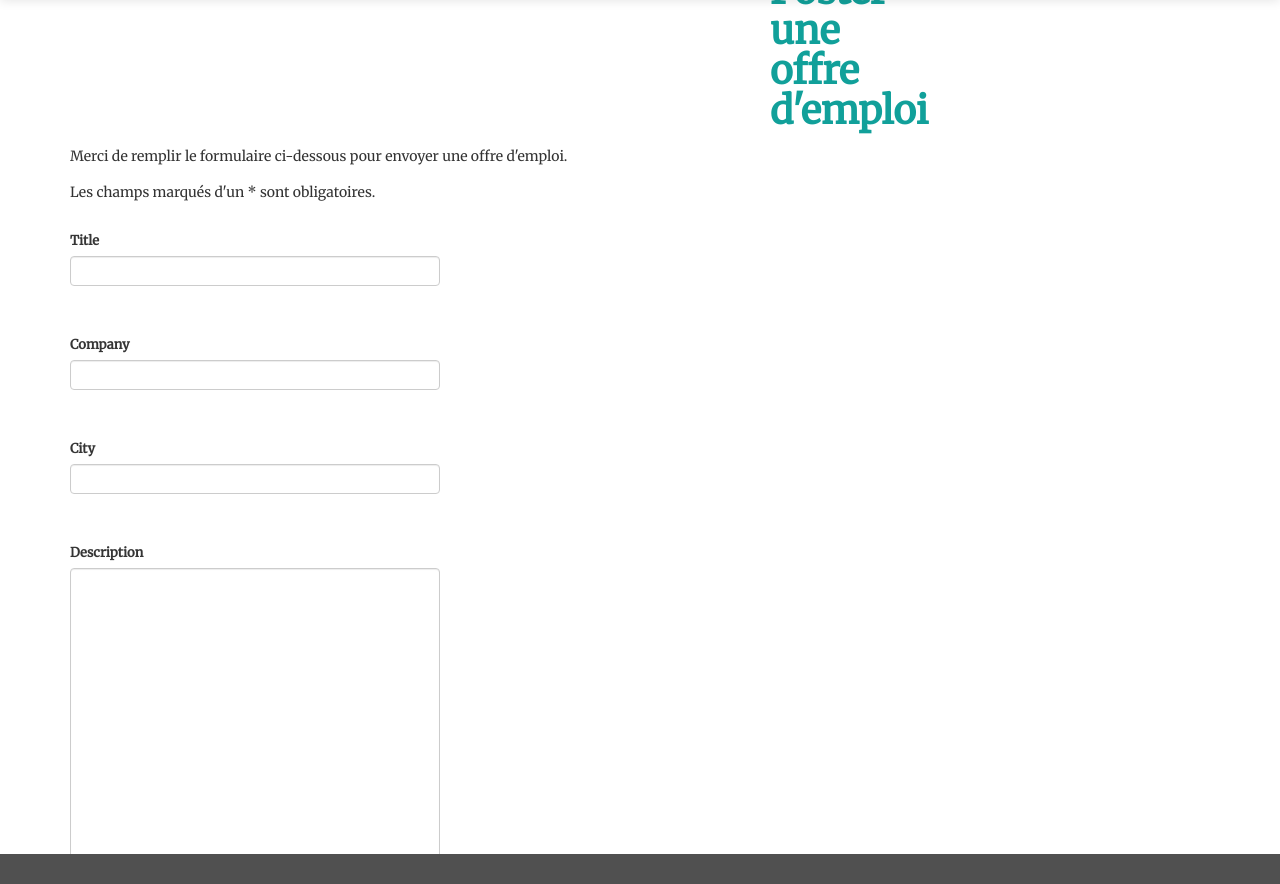
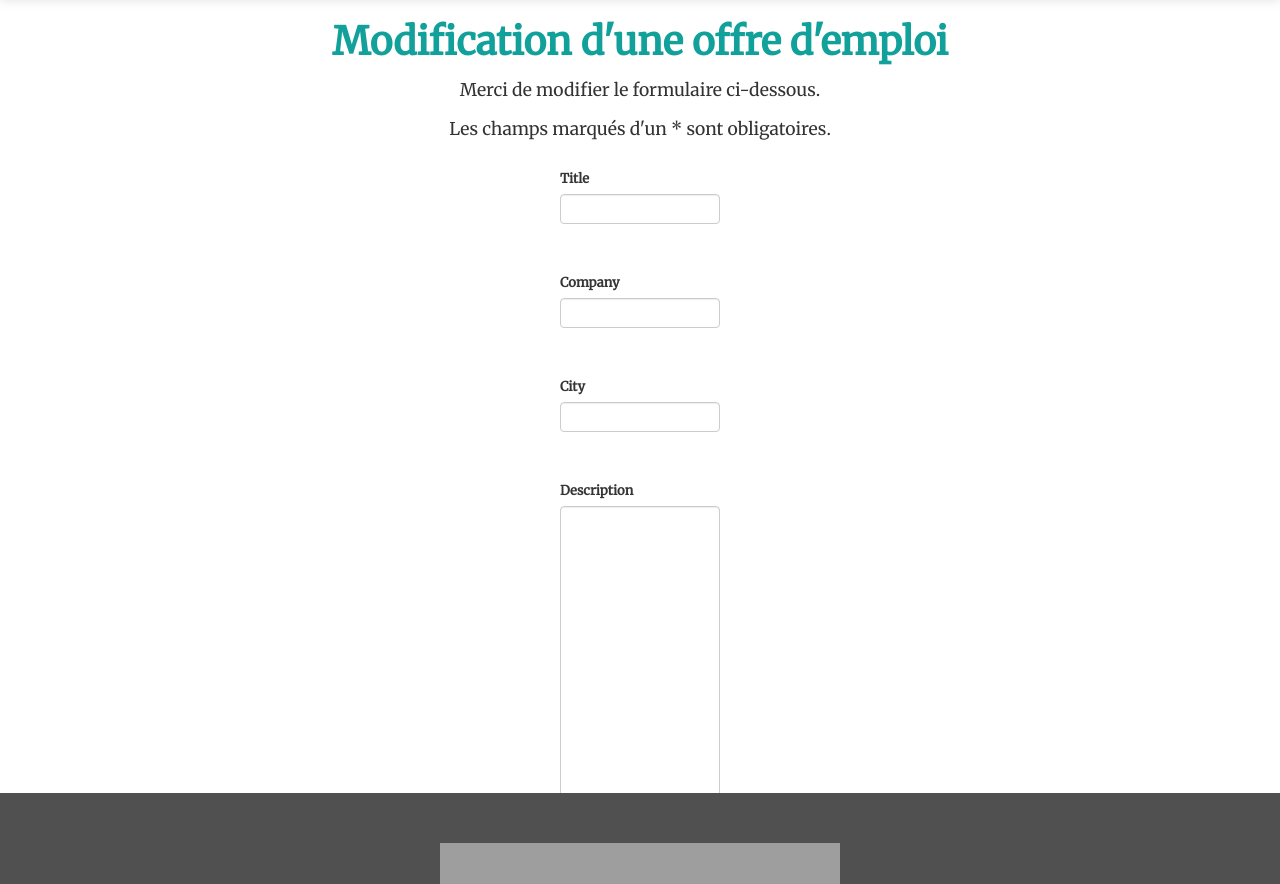
Before and after one commit to Pierrebory/project_forum, a PHP site: template views/modification.jobOffert.html.twig in a window 1280 px wide. Shown: the part 68-952 px from the top of the page. Run offline with PHP 8.4, Linux system fonts and the light colour scheme; the template is opened without the code that fills it, so the values that code supplies are empty; form fields are guessed from the names that the template uses; some libraries are stand-ins or nearby versions; grey boxes are pictures that could not be loaded.

Commit message:
mise en page de toutes les pages

```diff
--- a/src/controller/HomeController.php
+++ b/src/controller/HomeController.php
@@ -931,6 +931,7 @@ class HomeController{
          if($user->getId() != $alumniId){
             //si l'utilisateur n'est pas l'auteur: accès interdit
             return $app['twig']->render('accesrestreint.html.twig');
+
         }
         //on crée le formulaire et on lui passe l'article en paramètre
         //il va utiliser $article pour pré remplir les champs
@@ -942,6 +943,7 @@ class HomeController{
             //si le formulaire a été soumis
             //on update avec les données envoyées par l'utilisateur
             $app['dao.joboffers']->updateJobModif($id, $jobOffert);
+             $app['session']->getFlashBag()->add('success', 'Modification effectuée ! ');
         }
 
        return $app['twig']->render('modification.jobOffert.html.twig', array(
--- a/views/contact.html.twig
+++ b/views/contact.html.twig
@@ -69,7 +69,7 @@
                     </h4>
                 </div><br>
                 <div class="form-group" class="col-sm-12" style="margin-left: 60em; margin-right: 60em">
-                    <input type="submit" class="btn btn-primary btn-lg" value="Envoyer" style="background: #2f96b4;"/>
+                    <input type="submit" class="button" value="Envoyer">
                 </div>
             {{ form_end(contactForm) }}
         </div>
--- a/views/modification.jobOffert.html.twig
+++ b/views/modification.jobOffert.html.twig
@@ -2,18 +2,21 @@
 
 
 
-		{% block title %}Formulaire d'envoi d'une offre d'emploi{% endblock %}
+		{% block title %}Modification d'une offre d'emploi{% endblock %}
 
 
 		{% block content %}
 
 
 
+             <blockquote class="blockquote text-center" style="margin-top: 5em;">
+            <h1>Modification d'une offre d'emploi</h1>
 
-            <h1 style="margin-left: 20em; margin-right: 20em; margin-top: 1em;">Poster une offre d'emploi</h1>
+            <p style="margin-top: 1em;">Merci de modifier le formulaire ci-dessous.</p>
+            <p style="margin-top: 1em;">Les champs marqués d'un * sont obligatoires.</p>
 
-            <p style="margin-left: 5em; margin-right: 20em; margin-top: 1em;">Merci de remplir le formulaire ci-dessous pour envoyer une offre d'emploi.</p>
-            <p style="margin-left: 5em; margin-right: 20em; margin-top: 1em;">Les champs marqués d'un * sont obligatoires.</p>
+            </blockquote>
+
 
 
 			{% for flashMessage in app.session.flashbag.get('success') %}
@@ -30,7 +33,7 @@
 
 
 
-            	<div class="form-group" class="form-group" style="margin-left: 5em; margin-right: 60em; margin-top: 2em;">
+            	<div class="form-group" class="form-group" style="margin-left: 40em; margin-right: 40em; margin-top: 2em;">
                      {{ form_label(offerForm.title, null) }}
 
             	{# affichage des éventuelles erreurs pour le champ titre #}
@@ -49,7 +52,7 @@
 
 
 
-            	<div class="form-group" class="form-group" style="margin-left: 5em; margin-right: 60em; margin-top: 2em;">
+            	<div class="form-group" class="form-group" style="margin-left: 40em; margin-right: 40em; margin-top: 2em;">
 
                      {{ form_label(offerForm.company, null) }}
 
@@ -67,7 +70,7 @@
 
 
 
-                <div class="form-group" class="form-group" style="margin-left: 5em; margin-right: 60em; margin-top: 2em;">
+                <div class="form-group" class="form-group" style="margin-left: 40em; margin-right: 40em; margin-top: 2em;">
 
                     {{ form_label(offerForm.city, null) }}
 
@@ -87,7 +90,7 @@
 
 
 
-                <div class="form-group" class="form-group" style="margin-left: 5em; margin-right: 60em; margin-top: 2em;">
+                <div class="form-group" class="form-group" style="margin-left: 40em; margin-right: 40em; margin-top: 2em;">
 
                     {{ form_label(offerForm.description, null) }}
 
@@ -104,7 +107,7 @@
             	</div>
 
 
-                <div class="form-group" class="form-group" style="margin-left: 5em; margin-right: 60em; margin-top: 2em;">
+                <div class="form-group" class="form-group" style="margin-left: 40em; margin-right: 40em; margin-top: 2em;">
 
                     {{ form_label(offerForm.skills, null) }}
 
@@ -122,7 +125,7 @@
 
 
 
-                <div class="form-group" class="form-group" style="margin-left: 5em; margin-right: 60em; margin-top: 2em;">
+                <div class="form-group" class="form-group" style="margin-left: 40em; margin-right: 40em; margin-top: 2em;">
 
 
                     {{ form_label(offerForm.advantages, null) }}
@@ -141,7 +144,7 @@
 
 
 
-                <div class="form-group" class="form-group" style="margin-left: 5em; margin-right: 60em; margin-top: 2em;">
+                <div class="form-group" class="form-group" style="margin-left: 40em; margin-right: 40em; margin-top: 2em;">
 
                     {{ form_label(offerForm.contract, null) }}
 
@@ -158,7 +161,7 @@
             	</div>
 
 
-                <div class="form-group" class="form-group" style="margin-left: 5em; margin-right: 60em; margin-top: 2em;">
+                <div class="form-group" class="form-group" style="margin-left: 40em; margin-right: 40em; margin-top: 2em;">
 
                     {{ form_label(offerForm.contractduration, null) }}
 
@@ -176,7 +179,7 @@
 
 
 
-                <div class="form-group" class="form-group" style="margin-left: 5em; margin-right: 60em; margin-top: 2em;">
+                <div class="form-group" class="form-group" style="margin-left: 40em; margin-right: 40em; margin-top: 2em;">
 
                     {{ form_label(offerForm.timetable, null) }}
 
@@ -193,7 +196,7 @@
             	</div>
 
 
-                <div class="form-group" class="form-group" style="margin-left: 5em; margin-right: 60em; margin-top: 2em;">
+                <div class="form-group" class="form-group" style="margin-left: 40em; margin-right: 40em; margin-top: 2em;">
 
             		{{ form_label(offerForm.recruitername, null) }}
 
@@ -210,7 +213,7 @@
             	</div>
 
 
-                <div class="form-group" class="form-group" style="margin-left: 5em; margin-right: 60em; margin-top: 2em;">
+                <div class="form-group" class="form-group" style="margin-left: 40em; margin-right: 40em; margin-top: 2em;">
 
                     {{ form_label(offerForm.recruitercontact, null) }}
 
@@ -226,8 +229,8 @@
                     }}) }}
             	</div>
 
-                <div class="form-group" style="margin-left: 60em; margin-right: 60em; margin-top: 2em;">
-                    <input type="submit" class="btn btn-info" value="Envoyer" />
+                <div class="form-group" style="margin-left: 40em; margin-right: 40em; margin-top: 2em;">
+                    <input type="submit" class="button" value="Envoyer" />
                 </div>
 
 			{{ form_end(offerForm)}}
--- a/views/updateUser.html.twig
+++ b/views/updateUser.html.twig
@@ -10,7 +10,7 @@
     </div>
             {% endfor %}
 
-        <h2 style="text-align: center; margin-top: 80px;">Profil</h2>
+        <h1 style="text-align: center; margin-top: 3em;">Profil</h1>
 
         <p style="text-align: center">Vous pouvez modifier vos informations personelles à l'aide du formulaire ci-desosus.</p>
         <p style="text-align: center">Les champs marqués d'une * sont obligatoires.</p>
@@ -129,7 +129,7 @@
 
 
         {% if is_granted('IS_AUTHENTICATED_FULLY') %}
-<a href="{{ path('deleteUserAction', {id: app.user.id})}}"><button type="button" class="btn btn-info" style="margin-bottom:2em; margin-left: 1em; width:390px">Supprimer son compte</button></a>
+<a href="{{ path('deleteUserAction', {id: app.user.id})}}"><button type="button" class="button">Supprimer son compte</button></a>
 {%endif%}
 
 </blockquote>
```
Also changed, not shown: app/routes.php (+11 -4 lines), views/detailoffre.html.twig (+11 -9 lines), views/fichedetaillealumni.html.twig (+5 -4 lines), views/login.html.twig (+7 -9 lines), views/privatemessage.html.twig (+12 -5 lines), views/register.html.twig (+25 -16 lines).
